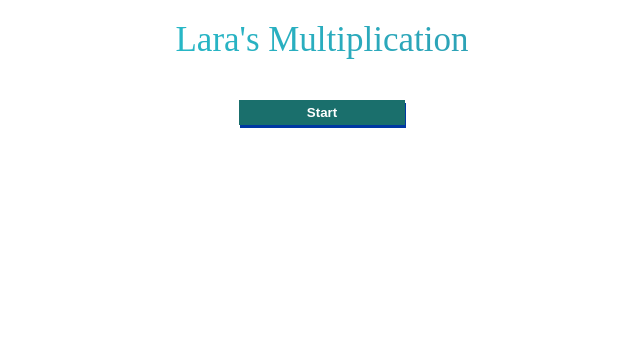
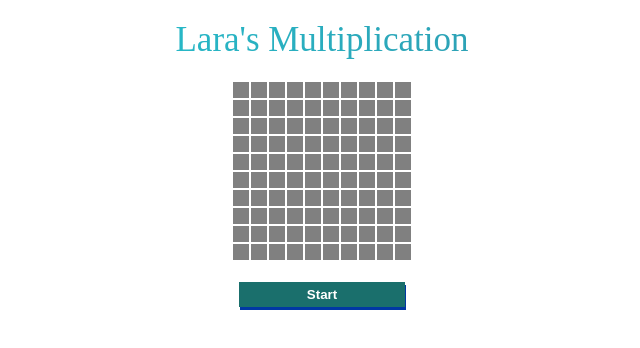
Before and after one commit to Color-Of-Code/learning-apps, a React (Vite) app in the folder multiplication/: page / in a window 1280 px wide. Shown: the top 348 px of the page, without its empty margins (318-958 px from the left). Built offline with nearby package versions, Linux system fonts and the light colour scheme.

Commit message:
fix: make stats visible

```diff
--- a/multiplication/src/app.tsx
+++ b/multiplication/src/app.tsx
@@ -7,6 +7,7 @@ import QuestionCard from './component/question-card';
 
 import { GlobalStyle, Wrapper } from './app.styles';
 import { useLocalStorage } from './hooks/use-local-storage';
+import StatisticsView from './component/statistics';
 
 const questionAmount = 10;
 
@@ -69,6 +70,7 @@ export default function App () {
       <GlobalStyle />
       <Wrapper>
         <h1>Lara's Multiplication</h1>
+        <StatisticsView statistics={statistics}/>
         {showEnd && <div className="complete">END</div>}
         {showStart && (
           <button className="start" onClick={startQuiz}>
--- /dev/null
+++ b/multiplication/src/component/statistics.tsx
@@ -0,0 +1,45 @@
+import { max, range } from 'lodash';
+import React from 'react';
+
+import { Statistics } from '../types';
+
+interface Props {
+  statistics: Statistics
+}
+
+const StatisticsView: React.FC<Props> = ({
+  statistics
+}) => {
+
+  const cell = (a: number, b: number) => {
+    const key = `${a} x ${b}`;
+    const v = statistics[key];
+    const c = v?.ok + v?.ng;
+    const ratio = (v?.ok || 0) / (c || 1);
+
+    const opacity = v == null ? undefined : `${0.5 + (v.ok / c) / 2}`;
+    const cssStyle = {
+      backgroundColor: v == null ? 'gray' : (ratio < 0.5) ? 'red' : (ratio < 0.7) ? 'orange' : 'blue',
+      opacity,
+
+    }
+    return (<td style={cssStyle}
+      width='16px' height='16px'
+      ></td>);
+  };
+
+  const row = (a: number) => {
+    return (<tr>
+      {range(1, 11).map(b => cell(a, b))}
+    </tr>
+    );
+  };
+
+  return (
+    <table>
+      {range(1, 11).map(row)}
+    </table>
+  )
+};
+
+export default StatisticsView;
--- a/multiplication/src/types/index.ts
+++ b/multiplication/src/types/index.ts
@@ -14,3 +14,10 @@ export interface Question {
   correctAnswer: string
   possibleAnswers: string[]
 }
+
+export interface Statistics {
+  [key:string] : {
+    ng: number,
+    ok: number
+  } | null
+}
```
